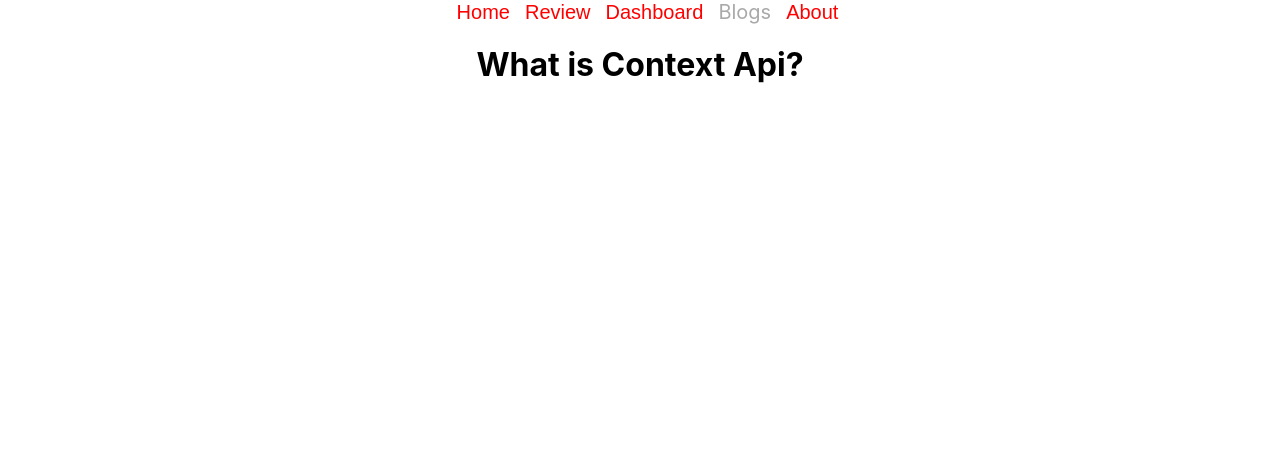
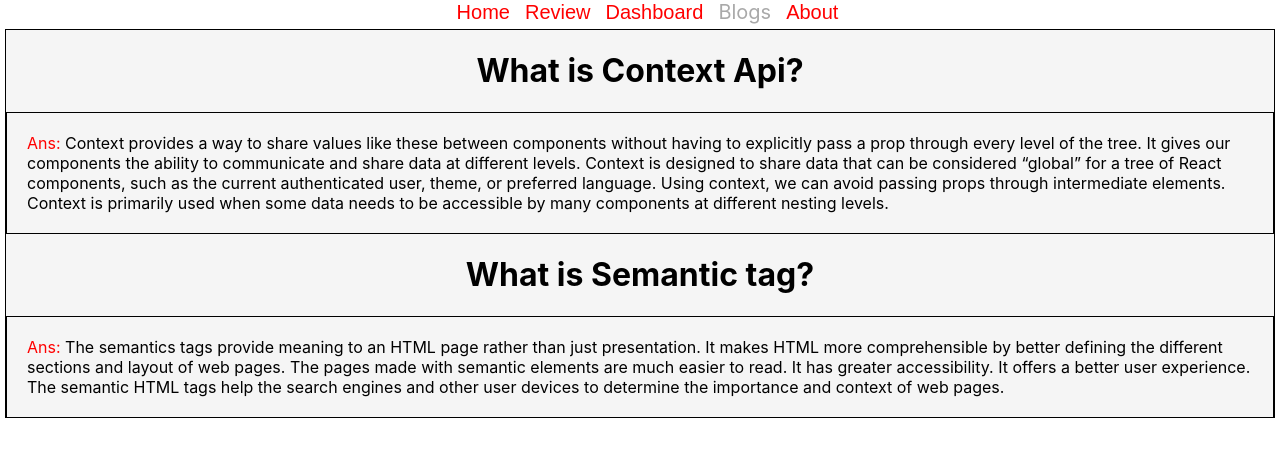
Before and after one commit to herohossen/product-analysis-website-a9, a React (Create React App) app: page /blogs in a window 1280 px wide. Shown: the top 456 px of the page. Built offline with nearby package versions, Linux system fonts and the light colour scheme.

Commit message:
question added

```diff
--- a/src/components/Blogs/Blogs.css
+++ b/src/components/Blogs/Blogs.css
@@ -0,0 +1,17 @@
+.question-container{
+    border: 1px solid;
+    background-color:whitesmoke;
+    margin: 5px 5px;
+    border-bottom: none;
+
+}
+.question-container > div > p{
+    text-align:left;
+    padding: 20px 20px;
+    border: solid .5px;
+
+    font-weight: 70px;
+}
+.question-container >div>p>span{
+    color: red;
+}
--- a/src/components/Blogs/Blogs.js
+++ b/src/components/Blogs/Blogs.js
@@ -1,10 +1,34 @@
 import React from 'react';
+import "./Blogs.css";
 
 const Blogs = () => {
   return (
-        <div>
+    <div className="question-container">
       <div>
         <h1>What is Context Api?</h1>
+        <p>
+          <span>Ans: </span> Context provides a way to share values like these
+          between components without having to explicitly pass a prop through
+          every level of the tree. It gives our components the ability to
+          communicate and share data at different levels. Context is designed to
+          share data that can be considered “global” for a tree of React
+          components, such as the current authenticated user, theme, or
+          preferred language. Using context, we can avoid passing props through
+          intermediate elements. Context is primarily used when some data needs
+          to be accessible by many components at different nesting levels.
+        </p>
+      </div>
+      <div>
+        <h1>What is Semantic tag?</h1>
+        <p>
+          <span>Ans: </span> The semantics tags provide meaning to an HTML page
+          rather than just presentation. It makes HTML more comprehensible by
+          better defining the different sections and layout of web pages. The
+          pages made with semantic elements are much easier to read. It has
+          greater accessibility. It offers a better user experience. The
+          semantic HTML tags help the search engines and other user devices to
+          determine the importance and context of web pages.
+        </p>
       </div>
     </div>
   );
```
Lines whose indentation alone changed are shown as unchanged.
